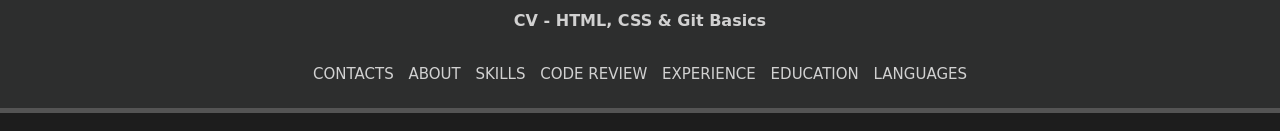
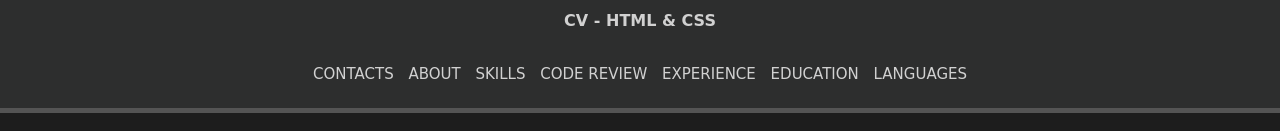
Before and after one commit to wetresfall/rsschool-cv, a plain HTML site: page index.html in a window 1280 px wide. Shown: the top 131 px of the page. Drawn offline with Linux system fonts and the light colour scheme; a web font is replaced by a local one.

Commit message:
fix: correct header for tasks

```diff
--- a/index.html
+++ b/index.html
@@ -10,7 +10,7 @@
     </head>
     <body>
         <header>
-            <h1><a id="up"></a>CV - HTML, CSS & Git Basics</h1>
+            <h1><a id="up"></a>CV - HTML & CSS</h1>
         </header>
         <nav>
             <a class="nav_link" href="#contacts">Contacts</a>
```
